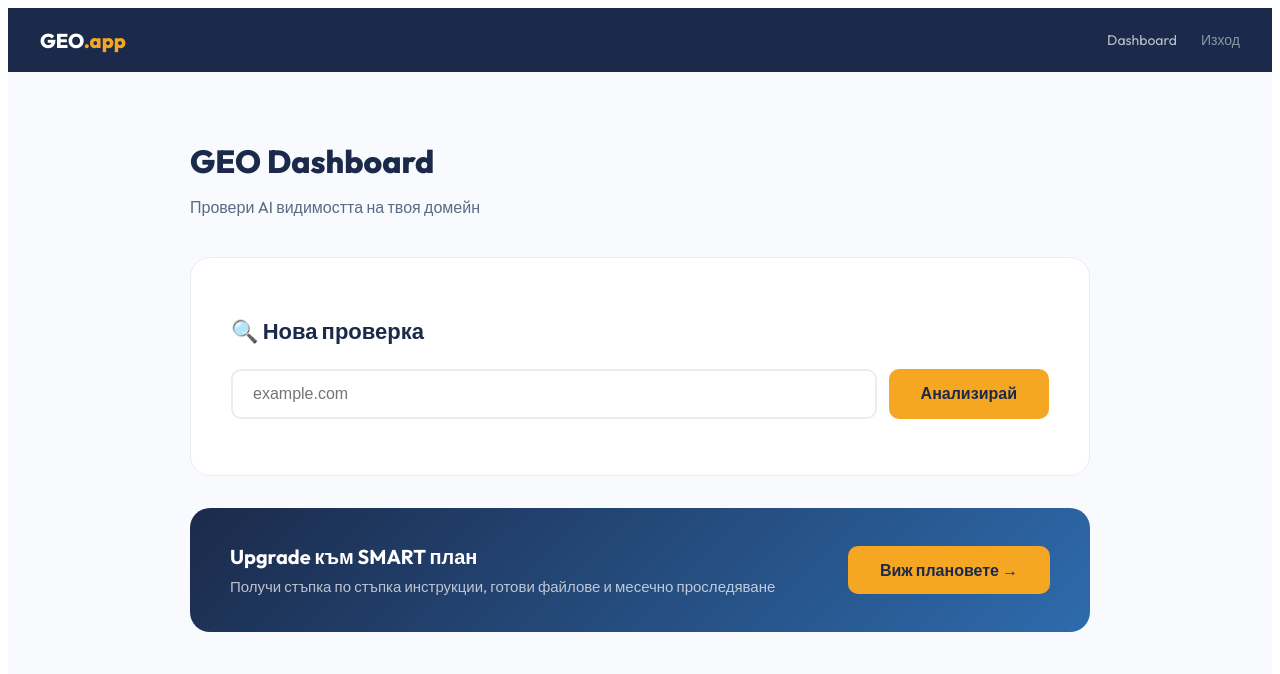
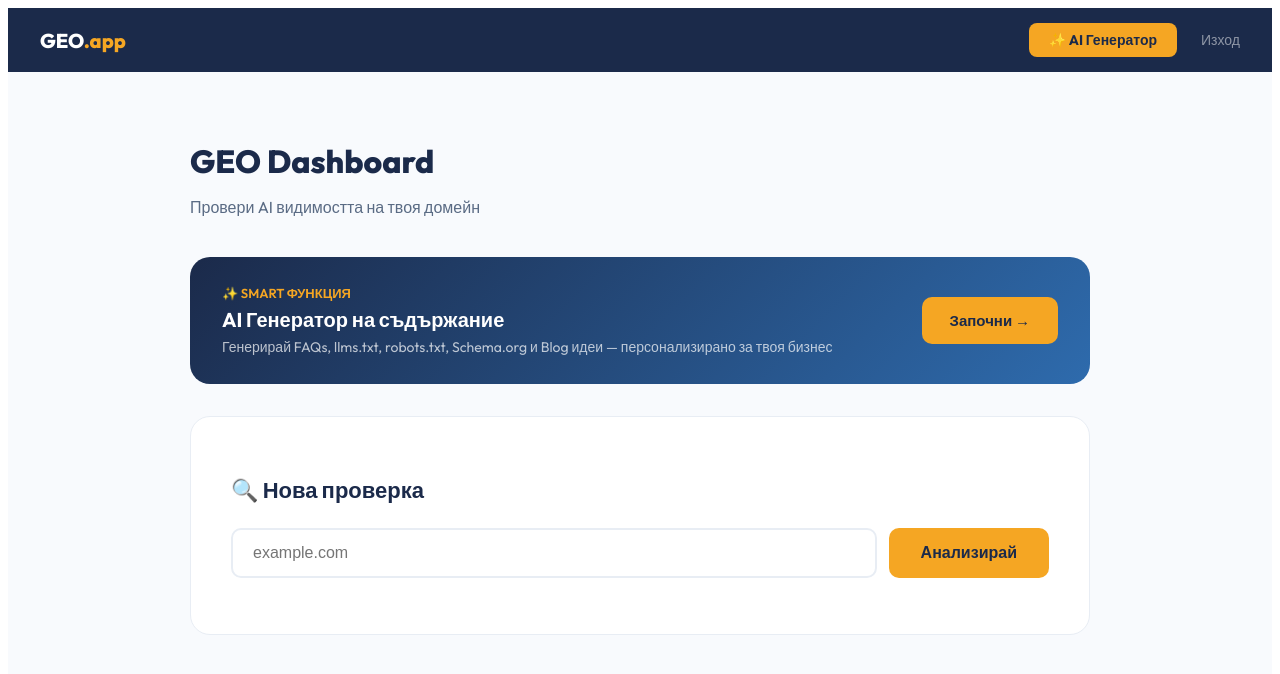
Before and after one commit to tedokr/geo-ap, a Next.js app: page /dashboard in a window 1280 px wide. Shown: the top 674 px of the page. Built offline with nearby package versions, Linux system fonts and the light colour scheme.

Commit message:
Update page.tsx

```diff
--- a/app/dashboard/page.tsx
+++ b/app/dashboard/page.tsx
@@ -1,5 +1,5 @@
 'use client'
-import { useState, useEffect } from 'react'
+import { useState } from 'react'
 
 const COLORS = {
   navy: "#1B2A4A",
@@ -48,7 +48,7 @@ export default function Dashboard() {
           <span style={{ fontSize: 20, fontWeight: 800, color: COLORS.white }}>GEO<span style={{ color: COLORS.orange }}>.app</span></span>
         </a>
         <div style={{ display: "flex", alignItems: "center", gap: 24 }}>
-          <span style={{ color: "rgba(255,255,255,0.7)", fontSize: 14 }}>Dashboard</span>
+          <a href="/onboarding" style={{ background: COLORS.orange, color: COLORS.navy, padding: "8px 20px", borderRadius: 8, textDecoration: "none", fontSize: 14, fontWeight: 700 }}>✨ AI Генератор</a>
           <a href="/" style={{ color: "rgba(255,255,255,0.5)", fontSize: 14, textDecoration: "none" }}>Изход</a>
         </div>
       </header>
@@ -59,6 +59,18 @@ export default function Dashboard() {
         <div style={{ marginBottom: 40 }}>
           <h1 style={{ fontSize: 32, fontWeight: 800, color: COLORS.navy, marginBottom: 8 }}>GEO Dashboard</h1>
           <p style={{ color: COLORS.textMuted, fontSize: 16 }}>Провери AI видимостта на твоя домейн</p>
+        </div>
+
+        {/* AI Generator Banner */}
+        <div style={{ background: `linear-gradient(135deg, ${COLORS.navy}, ${COLORS.blue})`, borderRadius: 20, padding: "28px 32px", marginBottom: 32, display: "flex", alignItems: "center", justifyContent: "space-between", gap: 24 }}>
+          <div>
+            <div style={{ color: COLORS.orange, fontSize: 13, fontWeight: 600, marginBottom: 6 }}>✨ SMART ФУНКЦИЯ</div>
+            <div style={{ color: COLORS.white, fontSize: 20, fontWeight: 700, marginBottom: 6 }}>AI Генератор на съдържание</div>
+            <div style={{ color: "rgba(255,255,255,0.7)", fontSize: 14 }}>Генерирай FAQs, llms.txt, robots.txt, Schema.org и Blog идеи — персонализирано за твоя бизнес</div>
+          </div>
+          <a href="/onboarding" style={{ background: COLORS.orange, color: COLORS.navy, padding: "14px 28px", borderRadius: 10, textDecoration: "none", fontWeight: 700, fontSize: 15, whiteSpace: "nowrap", flexShrink: 0 }}>
+            Започни →
+          </a>
         </div>
 
         {/* Scanner */}
@@ -98,7 +110,6 @@ export default function Dashboard() {
         {result && (
           <div style={{ background: COLORS.white, borderRadius: 20, padding: 40, border: `1px solid ${COLORS.lightGray}`, marginBottom: 32 }}>
 
-            {/* Score header */}
             <div style={{ display: "flex", alignItems: "center", gap: 32, marginBottom: 40, paddingBottom: 32, borderBottom: `1px solid ${COLORS.lightGray}` }}>
               <div style={{ textAlign: "center" }}>
                 <div style={{ fontSize: 72, fontWeight: 900, lineHeight: 1, color: result.totalScore > 60 ? "#22c55e" : result.totalScore > 35 ? "#f59e0b" : "#ef4444" }}>
@@ -117,7 +128,6 @@ export default function Dashboard() {
               </div>
             </div>
 
-            {/* Metrics */}
             <h3 style={{ fontSize: 18, fontWeight: 700, color: COLORS.navy, marginBottom: 20 }}>Детайлни резултати</h3>
             <div style={{ display: "grid", gridTemplateColumns: "1fr 1fr", gap: 16, marginBottom: 32 }}>
               {Object.values(result.results).map((r: any) => (
@@ -130,16 +140,15 @@ export default function Dashboard() {
                     </div>
                     <div style={{ color: COLORS.textMuted, fontSize: 12, lineHeight: 1.4 }}>{r.message}</div>
                     <div style={{ marginTop: 8, height: 4, borderRadius: 2, background: COLORS.lightGray }}>
-                      <div style={{ width: `${r.score}%`, height: 4, borderRadius: 2, background: r.status === "good" ? "#22c55e" : r.status === "partial" ? "#f59e0b" : "#ef4444", transition: "width 1s ease" }} />
+                      <div style={{ width: `${r.score}%`, height: 4, borderRadius: 2, background: r.status === "good" ? "#22c55e" : r.status === "partial" ? "#f59e0b" : "#ef4444" }} />
                     </div>
                   </div>
                 </div>
               ))}
             </div>
 
-            {/* Recommendations */}
             <div style={{ background: COLORS.offWhite, borderRadius: 16, padding: 28 }}>
-              <h3 style={{ fontSize: 18, fontWeight: 700, color: COLORS.navy, marginBottom: 16 }}>🎯 Препоръки за подобрение</h3>
+              <h3 style={{ fontSize: 18, fontWeight: 700, color: COLORS.navy, marginBottom: 16 }}>🎯 Топ препоръки</h3>
               {Object.values(result.results)
                 .filter((r: any) => r.status !== 'good')
                 .slice(0, 2)
@@ -152,9 +161,9 @@ export default function Dashboard() {
                     </div>
                   </div>
                 ))}
-              <div style={{ color: COLORS.textMuted, fontSize: 13, marginTop: 8 }}>
-                💡 Upgrade към SMART план за детайлни инструкции как да поправиш всеки проблем
-              </div>
+              <a href="/onboarding" style={{ display: "inline-block", marginTop: 8, background: COLORS.orange, color: COLORS.navy, padding: "12px 24px", borderRadius: 8, textDecoration: "none", fontSize: 14, fontWeight: 700 }}>
+                ✨ Генерирай AI fix за тези проблеми →
+              </a>
             </div>
           </div>
         )}
@@ -176,17 +185,6 @@ export default function Dashboard() {
             ))}
           </div>
         )}
-
-        {/* Upgrade banner */}
-        <div style={{ background: `linear-gradient(135deg, ${COLORS.navy}, ${COLORS.blue})`, borderRadius: 20, padding: "36px 40px", marginTop: 32, display: "flex", alignItems: "center", justifyContent: "space-between", gap: 32 }}>
-          <div>
-            <div style={{ color: COLORS.white, fontSize: 20, fontWeight: 700, marginBottom: 8 }}>Upgrade към SMART план</div>
-            <div style={{ color: "rgba(255,255,255,0.7)", fontSize: 15 }}>Получи стъпка по стъпка инструкции, готови файлове и месечно проследяване</div>
-          </div>
-          <a href="/#pricing" style={{ background: COLORS.orange, color: COLORS.navy, padding: "14px 32px", borderRadius: 10, textDecoration: "none", fontWeight: 700, fontSize: 16, whiteSpace: "nowrap", flexShrink: 0 }}>
-            Виж плановете →
-          </a>
-        </div>
       </div>
     </div>
   )
```
